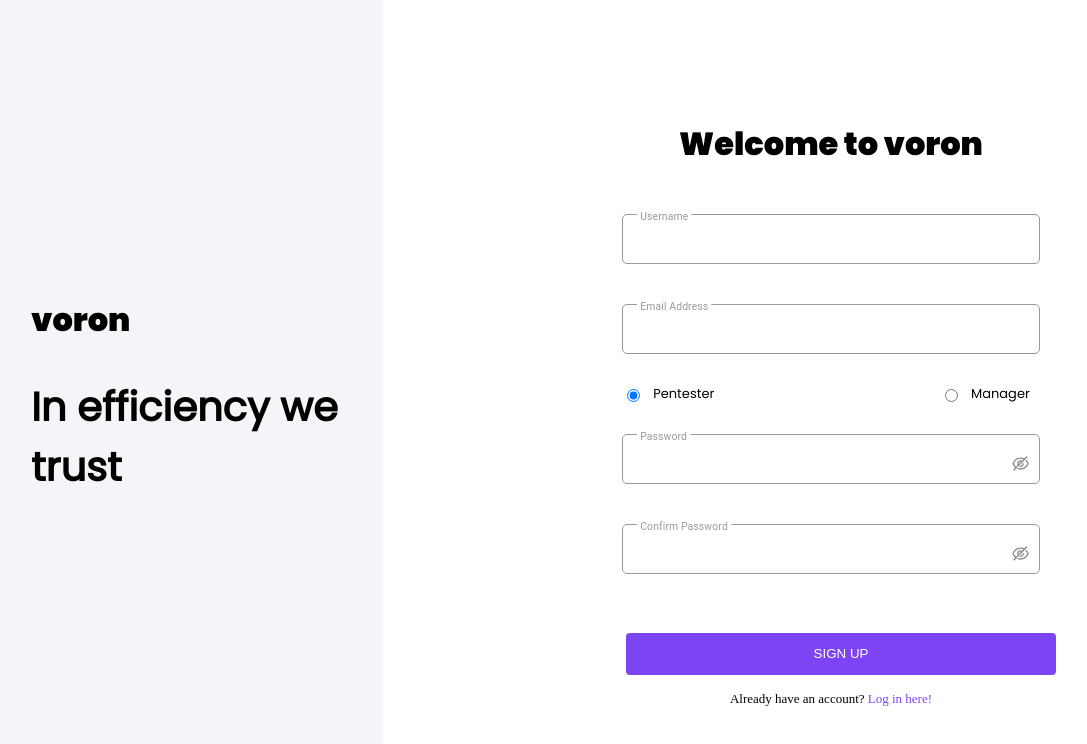
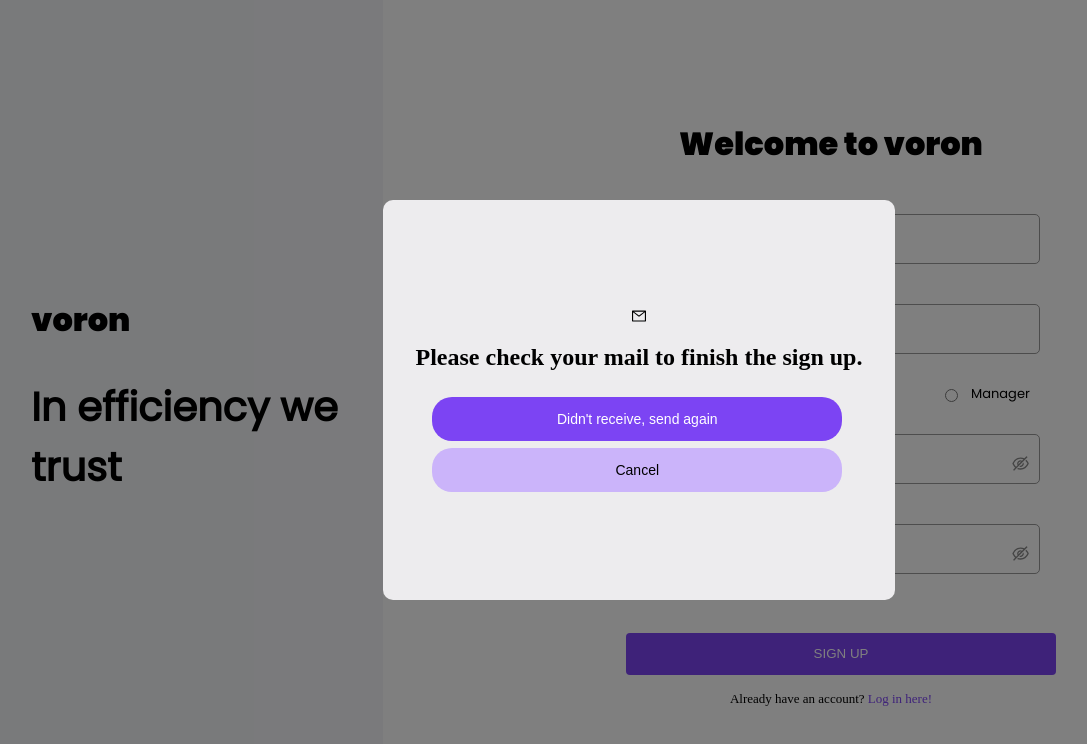
Before and after one commit to vrn-sh/erp, a React (Vite) app in the folder web/: page /sign_up in a window 1280 px wide. Shown: the top 744 px of the page, without its empty margins (1-1088 px from the left). Built offline with nearby package versions, Linux system fonts and the light colour scheme; no server answers.

Commit message:
(web) popup in signup +, page confirmation email +

```diff
--- a/web/package.json
+++ b/web/package.json
@@ -28,6 +28,7 @@
     "react": "^18.2.0",
     "react-datepicker": "^4.10.0",
     "react-dom": "^18.2.0",
+    "react-hot-toast": "^2.4.1",
     "react-icons": "^4.7.1",
     "react-icons-kit": "^2.0.0",
     "react-modal": "^3.16.1",
--- a/web/src/App.tsx
+++ b/web/src/App.tsx
@@ -16,6 +16,7 @@ import MissionDetail from './pages/MissionDetail/MissionDetail';
 import Team from './pages/Team/Team';
 import CreateTeam from './pages/Team/CreateTeam';
 import EditTeam from './pages/Team/EditTeam';
+import ConfirmEmail from './pages/SignUp/ConfirmEmail';
 
 function App() {
     return (
@@ -25,6 +26,10 @@ function App() {
                 <Route path="/about" element={<About />} />
                 <Route path="/login" element={<Login />} />
                 <Route path="/sign_up" element={<SignUp />} />
+                <Route
+                    path="/sign_up/confirm_email"
+                    element={<ConfirmEmail />}
+                />
                 <Route path="/dashboard" element={<Dashboard />} />
                 <Route path="/vuln/add" element={<AddVulnerability />} />
                 <Route path="/settings" element={<Settings />} />
--- /dev/null
+++ b/web/src/pages/SignUp/ConfirmEmail.tsx
@@ -0,0 +1,26 @@
+import React from 'react';
+import * as MdIcons from 'react-icons/md';
+import './SignUp.scss';
+
+export default function ConfirmEmail() {
+    return (
+        <section className="signup-container">
+            <div className="signup-text" id="signup-text">
+                <div>
+                    <h2>voron</h2>
+                    <h1>In efficiency we trust</h1>
+                </div>
+            </div>
+
+            <div className="signup-form" id="signup-form">
+                <div className="wrapper-log">
+                    <MdIcons.MdMarkEmailRead style={{ fontSize: '3rem' }} />
+                    <h1>Thanks to confirm the email, sign up succeed!</h1>
+                    <h5>
+                        <a href="/login">Click here to log in please.</a>
+                    </h5>
+                </div>
+            </div>
+        </section>
+    );
+}
--- a/web/src/pages/SignUp/SignUp.scss
+++ b/web/src/pages/SignUp/SignUp.scss
@@ -88,6 +88,23 @@
     flex-direction: column;
     justify-content: center;
     align-items: center;
+    & h1, h5 {
+        font-family: "Poppins-Bold";
+    }
+    & h1 {
+        font-size: 1.5rem;
+    }
+    & h5 {
+        font-size: 1rem;
+        & a {
+            text-decoration: none;
+            color: var(--primary-btn);
+        }
+
+        & a:hover {
+            color: var(--primary-hover-btn);
+        }
+    }
 }
 
 .form-wrapper-log {
@@ -241,6 +258,35 @@ label {
     padding: 0;
 }
 
+.signup_popup {
+    display: flex;
+    justify-content: center;
+    align-items: center;
+    position: fixed;
+    top: 0;
+    left: 0;
+    width: 100%;
+    height: 100vh;
+    background-color: rgba(0, 0, 0, 0.5);
+    z-index: 100;
+}
+
+.signup_popup-overlay {
+    display: flex;
+    flex-direction: column;
+    justify-content: center;
+    align-items: center;
+    background-color: var(--hover-effect);
+    width: 40%;
+    height: 50%;
+    opacity: 1;
+    border-radius: 10px;
+
+    & button {
+        font-size: 14px;
+    }
+}
+
 @media screen and (max-width: 1270px) {
     .signup-text {
         display: none;
--- a/web/src/pages/SignUp/SignUp.tsx
+++ b/web/src/pages/SignUp/SignUp.tsx
@@ -1,8 +1,8 @@
 import React, { useEffect, useState } from 'react';
-import { useNavigate } from 'react-router-dom';
 import * as AiIcons from 'react-icons/ai';
 import './SignUp.scss';
 import axios from 'axios';
+import toast, { Toaster } from 'react-hot-toast';
 import config from '../../config';
 
 const Regex = /^\s?[A-Z0-9]+[A-Z0-9._+-]{0,}@[A-Z0-9._+-]+\.[A-Z0-9]{2,4}\s?$/i;
@@ -24,6 +24,7 @@ interface SignUpState {
 
 export default function SignUp() {
     const [pwdIcon, setPwdIcon] = useState(<AiIcons.AiOutlineEyeInvisible />);
+    const [popUp, setPopUp] = useState(true);
     const [conPwdIcon, setConPwdIcon] = useState(
         <AiIcons.AiOutlineEyeInvisible />
     );
@@ -43,7 +44,6 @@ export default function SignUp() {
             confirmpassword: '',
         },
     });
-    const navigate = useNavigate();
     const { errors } = state;
 
     const handleChange = (event: React.ChangeEvent<HTMLInputElement>) => {
@@ -98,7 +98,7 @@ export default function SignUp() {
                         },
                     })
                     .then(() => {
-                        navigate('/dashboard');
+                        toast.success('Email verification sent');
                     })
                     .catch(() => {
                         setState({
@@ -295,6 +295,32 @@ export default function SignUp() {
                     </div>
                 </div>
             </div>
+
+            {popUp && (
+                <div className="signup_popup">
+                    <div>
+                        <Toaster position="top-right" reverseOrder={false} />
+                    </div>
+                    <div className="signup_popup-overlay">
+                        <AiIcons.AiOutlineMail />
+                        <h1>Please check your mail to finish the sign up.</h1>
+                        <button
+                            type="button"
+                            className="sendBtn"
+                            onClick={submit}
+                        >
+                            Didn't receive, send again
+                        </button>
+                        <button
+                            type="button"
+                            className="cancelBtn"
+                            onClick={() => setPopUp(false)}
+                        >
+                            Cancel
+                        </button>
+                    </div>
+                </div>
+            )}
         </section>
     );
 }
```
